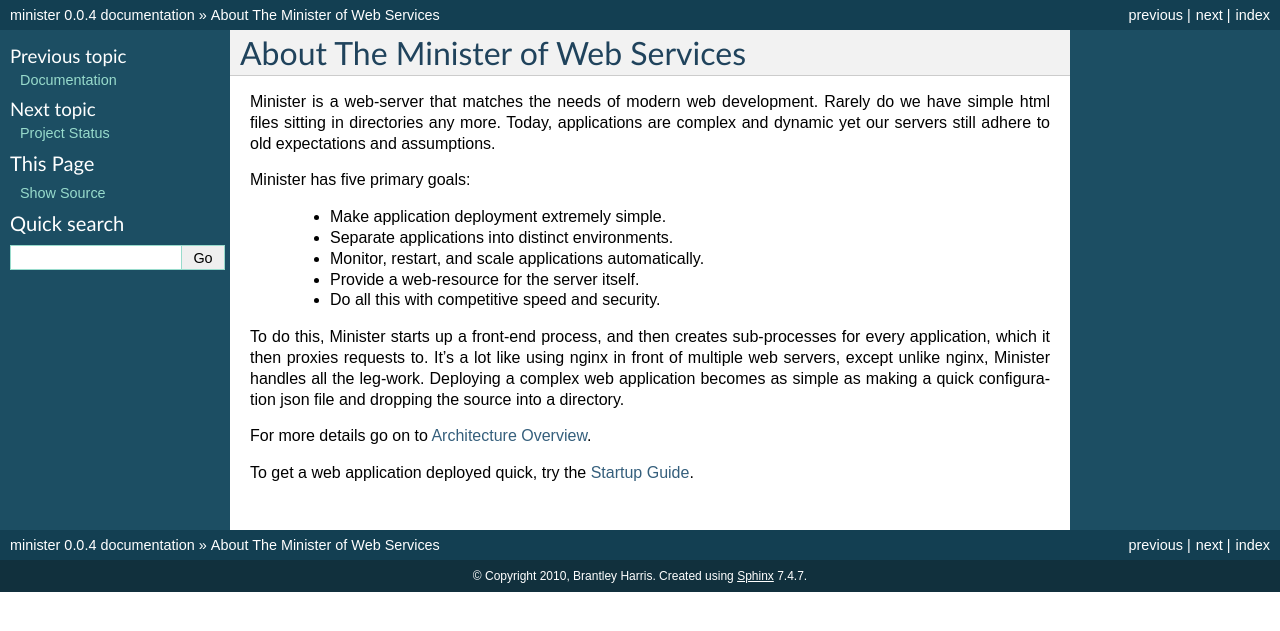
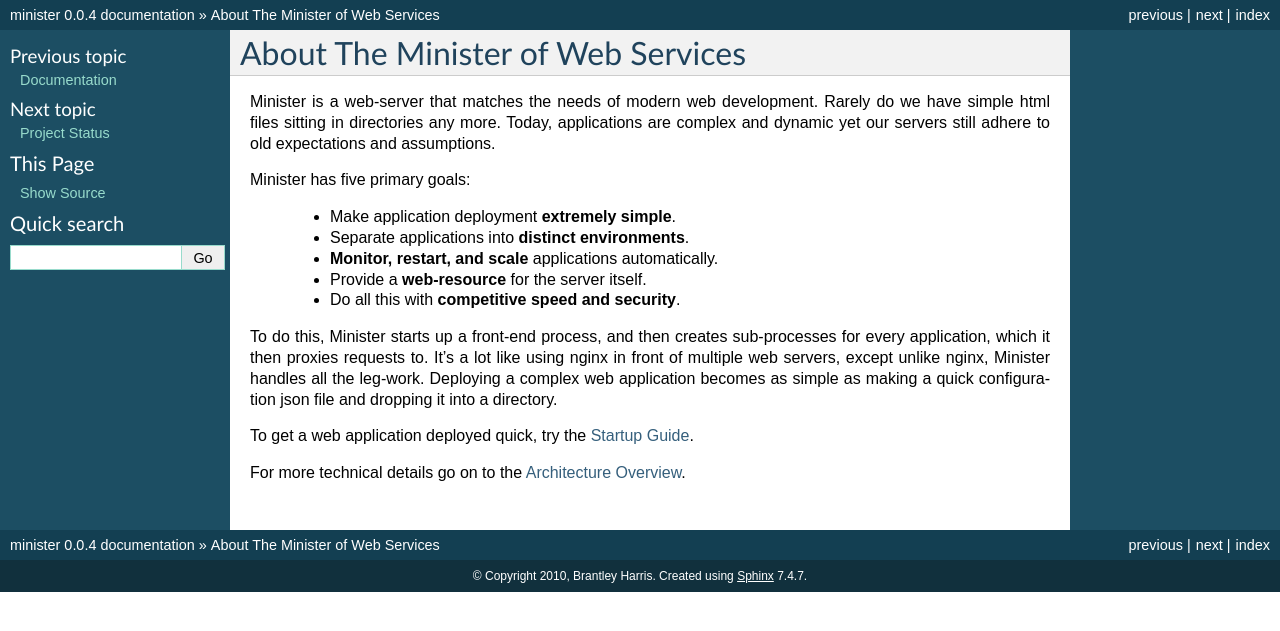
Before and after one commit to DeadWisdom/Minister, a Sphinx documentation site: the page built from docs/about.txt, in a window 1280 px wide. Shown: the top 631 px of the page. Built offline with Sphinx 7.4.7, drawn with Linux system fonts in a browser that asks for light colours.

Commit message:
Yet another small documentation change.

```diff
--- a/docs/about.txt
+++ b/docs/about.txt
@@ -8,19 +8,19 @@ expectations and assumptions.
 
 Minister has five primary goals:
 
-    * Make application deployment extremely simple.
-    * Separate applications into distinct environments.
-    * Monitor, restart, and scale applications automatically.
-    * Provide a web-resource for the server itself.
-    * Do all this with competitive speed and security.
+    * Make application deployment **extremely simple**.
+    * Separate applications into **distinct environments**.
+    * **Monitor, restart, and scale** applications automatically.
+    * Provide a **web-resource** for the server itself.
+    * Do all this with **competitive speed and security**.
 
 To do this, Minister starts up a front-end process, and then creates
 sub-processes for every application, which it then proxies requests to. It's a
 lot like using nginx in front of multiple web servers, except unlike nginx,
 Minister handles all the leg-work. Deploying a complex web application becomes
-as simple as making a quick configuration json file and dropping the source
-into a directory.
-
-For more details go on to :doc:`architecture`.
+as simple as making a quick configuration json file and dropping it into a
+directory.
 
 To get a web application deployed quick, try the :doc:`getting_started`.
+
+For more technical details go on to the :doc:`architecture`.
```
